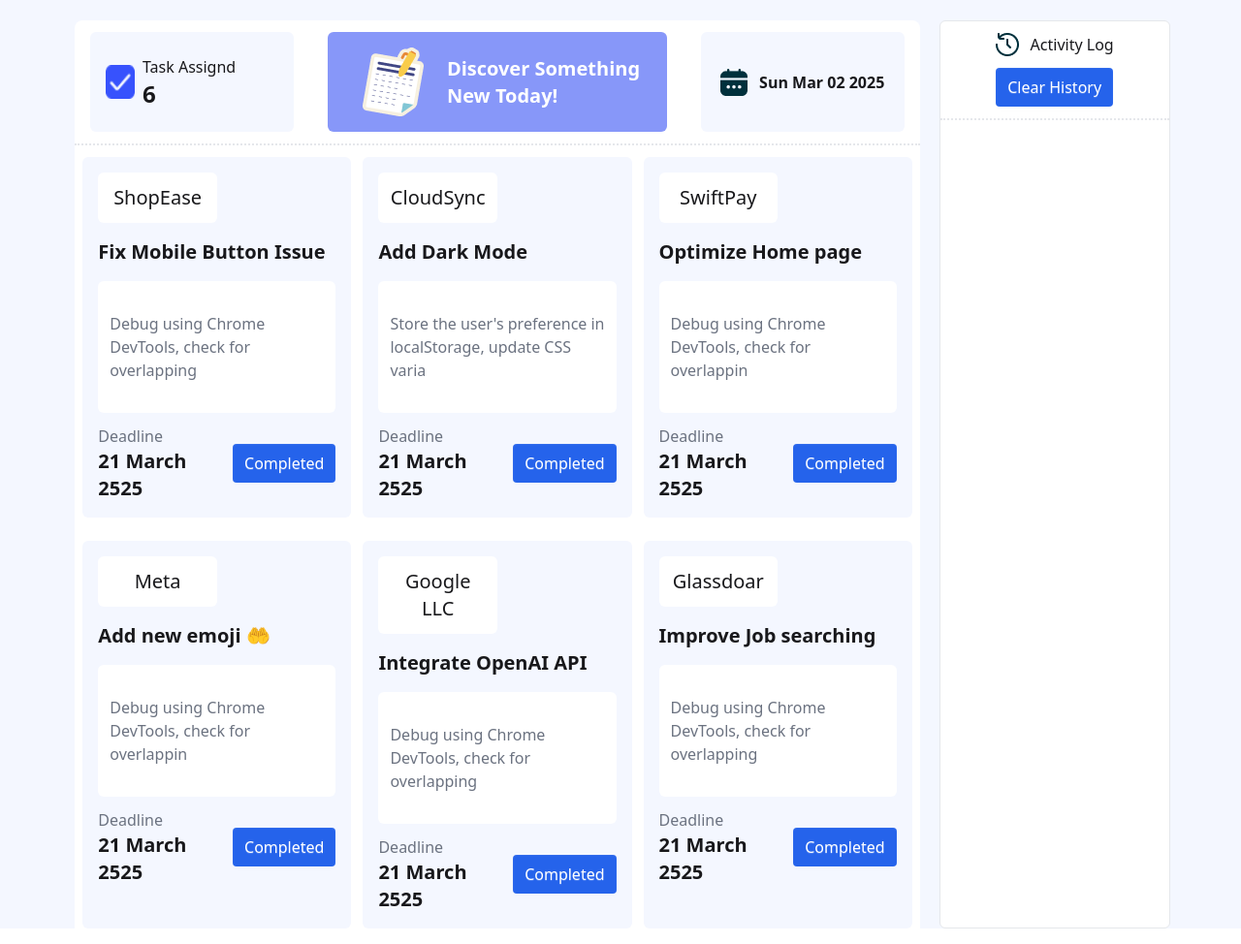
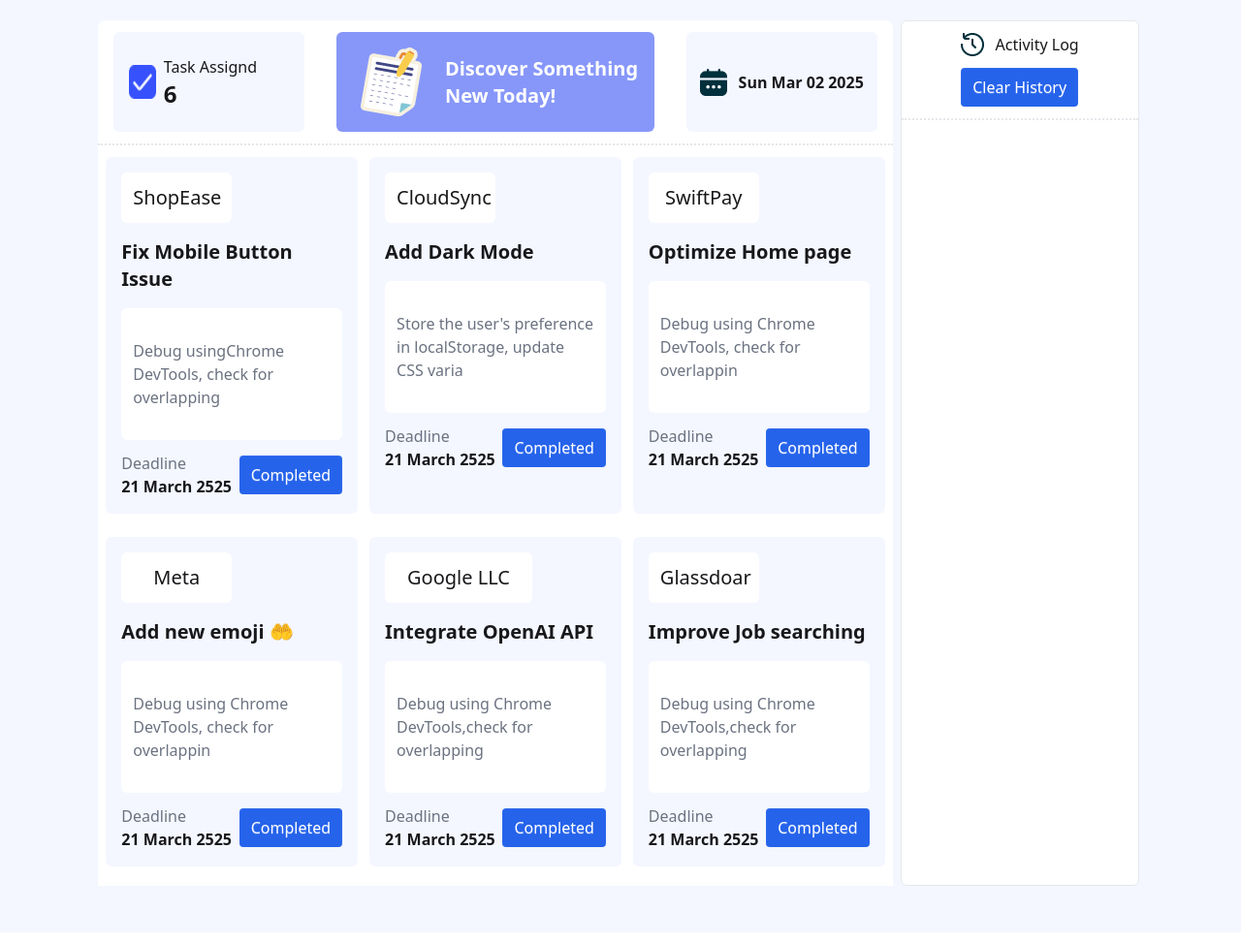
Before and after one commit to sayedkhan19/ASSIGNMENT-5, a plain HTML site: page index.html in a window 1280 px wide. Shown: the part 103-1077 px from the top of the page at 97% size. Drawn offline with nearby package versions, Linux system fonts and the light colour scheme.

Commit message:
recurrection some

```diff
--- a/index.html
+++ b/index.html
@@ -13,7 +13,7 @@
 <body class="bg-[#F4F7FF] pt-4">
 
         <!-- header -->
-     <header class="flex flex-row justify-between w-11/12 mx-auto mb-3 bg-white rounded-md">
+     <header class="flex flex-row justify-between w-10/12 mx-auto mb-3 bg-white rounded-md">
         <!-- left header -->
         <div class="flex flex-row items-center justify-center gap-3 p-4">
            <img src="assets/logo.png" alt="">
@@ -30,9 +30,11 @@
      </header>
 
      <!-- main -->
-      <main class="flex flex-row w-11/12 gap-3 mx-auto mt-3 mb-3 rounded-md">
-        <!-- left section -->
-         <section class="w-11/12 mt-3 ml-6 rounded-md">
+      <main class="flex flex-row w-11/12 gap-3 pb-5 mx-auto mt-3 mb-3 rounded-md">
+       <!-- secction container -->
+        <div class="flex mx-8 mb-7">
+             <!-- left section -->
+         <section class="w-10/12 mt-3 ml-4 rounded-md">
             <!-- top div container -->
              <div class="flex flex-row justify-between px-4 py-3 bg-white border-b-2 border-dotted rounded-t-lg">
                 <!-- top let -->
@@ -58,17 +60,17 @@
 
 
              <!-- section 6 div -->
-              <section class="grid grid-cols-3 gap-3 px-2 bg-white">
+              <section class="grid grid-cols-3 gap-3 px-2 pb-5 bg-white">
                 <!-- card 1 -->
                  <div class="bg-[#F4F7FF] rounded-md mt-3 p-4">
                        <h3 class="w-6/12 p-3 text-xl text-center bg-white rounded-md">ShopEase</h3>
                        <h1 class="my-4 text-xl font-bold ">Fix Mobile Button Issue </h1>
-                       <p class="p-3 py-8 text-gray-500 bg-white rounded-md">Debug using Chrome DevTools, check for overlapping</p>
+                       <p class="p-3 py-8 text-gray-500 bg-white rounded-md">Debug usingChrome DevTools, check for overlapping</p>
                        <!-- card last div -->
                         <div class="flex flex-row items-center justify-between mt-3">
                             <div>
                                 <h5 class="text-gray-500">Deadline</h5>
-                                <h1 class="text-xl font-bold">21 March 2525</h1>
+                                <h1 class="font-bold ">21 March 2525</h1>
                             </div>
                             <button id="btn-1" class="px-3 py-2 text-white bg-blue-600 btn ">Completed</button>
 
@@ -85,7 +87,7 @@
                      <div class="flex flex-row items-center justify-between mt-3">
                          <div>
                              <h5  class="text-gray-500">Deadline</h5>
-                             <h1 class="text-xl font-bold">21 March 2525</h1>
+                             <h1 class="font-bold ">21 March 2525</h1>
                          </div>
                          <button id="btn-2" class="px-3 py-2 text-white bg-blue-600 btn ">Completed</button>
 
@@ -102,7 +104,7 @@
                  <div class="flex flex-row items-center justify-between mt-3">
                      <div>
                          <h5  class="text-gray-500">Deadline</h5>
-                         <h1 class="text-xl font-bold">21 March 2525</h1>
+                         <h1 class="font-bold ">21 March 2525</h1>
                      </div>
                      <button id="btn-3" class="px-3 py-2 text-white bg-blue-600 btn ">Completed</button>
 
@@ -119,7 +121,7 @@
              <div class="flex flex-row items-center justify-between mt-3">
                  <div>
                      <h5  class="text-gray-500">Deadline</h5>
-                     <h1 class="text-xl font-bold">21 March 2525</h1>
+                     <h1 class="font-bold">21 March 2525</h1>
                  </div>
                  <button id="btn-4" class="px-3 py-2 text-white bg-blue-600 btn ">Completed</button>
 
@@ -129,14 +131,14 @@
 
       <!-- card 5 -->
       <div class="bg-[#F4F7FF] rounded-md mt-3 p-4">
-        <h3 class="w-6/12 p-3 text-xl text-center bg-white rounded-md">Google LLC</h3>
+        <h3 class="w-8/12 p-3 text-xl text-center bg-white rounded-md">Google LLC</h3>
         <h1 class="my-4 text-xl font-bold ">Integrate OpenAI API </h1>
-        <p class="p-3 py-8 text-gray-500 bg-white rounded-md">Debug using Chrome DevTools, check for overlapping</p>
+        <p class="p-3 py-8 text-gray-500 bg-white rounded-md">Debug using Chrome DevTools,check for overlapping</p>
         <!-- card last div -->
          <div class="flex flex-row items-center justify-between mt-3">
              <div>
                  <h5  class="text-gray-500">Deadline</h5>
-                 <h1 class="text-xl font-bold">21 March 2525</h1>
+                 <h1 class="font-bold ">21 March 2525</h1>
              </div>
              <button id="btn-5" class="px-3 py-2 text-white bg-blue-600 btn ">Completed</button>
 
@@ -148,12 +150,12 @@
   <div class="bg-[#F4F7FF] rounded-md mt-3 p-4">
     <h3 class="w-6/12 p-3 text-xl text-center bg-white rounded-md">Glassdoar</h3>
     <h1 class="my-4 text-xl font-bold ">Improve Job searching </h1>
-    <p class="p-3 py-8 text-gray-500 bg-white rounded-md">Debug using Chrome DevTools, check for overlapping</p>
+    <p class="p-3 py-8 text-gray-500 bg-white rounded-md">Debug using Chrome DevTools,check for overlapping</p>
     <!-- card last div -->
      <div class="flex flex-row items-center justify-between mt-3">
          <div>
              <h5  class="text-gray-500">Deadline</h5>
-             <h1 class="text-xl font-bold">21 March 2525</h1>
+             <h1 class="font-bold ">21 March 2525</h1>
          </div>
          <button id="btn-6" class="px-3 py-2 text-white bg-blue-600 btn ">Completed</button>
 
@@ -177,6 +179,7 @@
 
           </div>
           </section>
+        </div>
       </main>
      </section>
      <!--  -->
```
Also changed, not shown: secondFile.html (+5 -5 lines).
